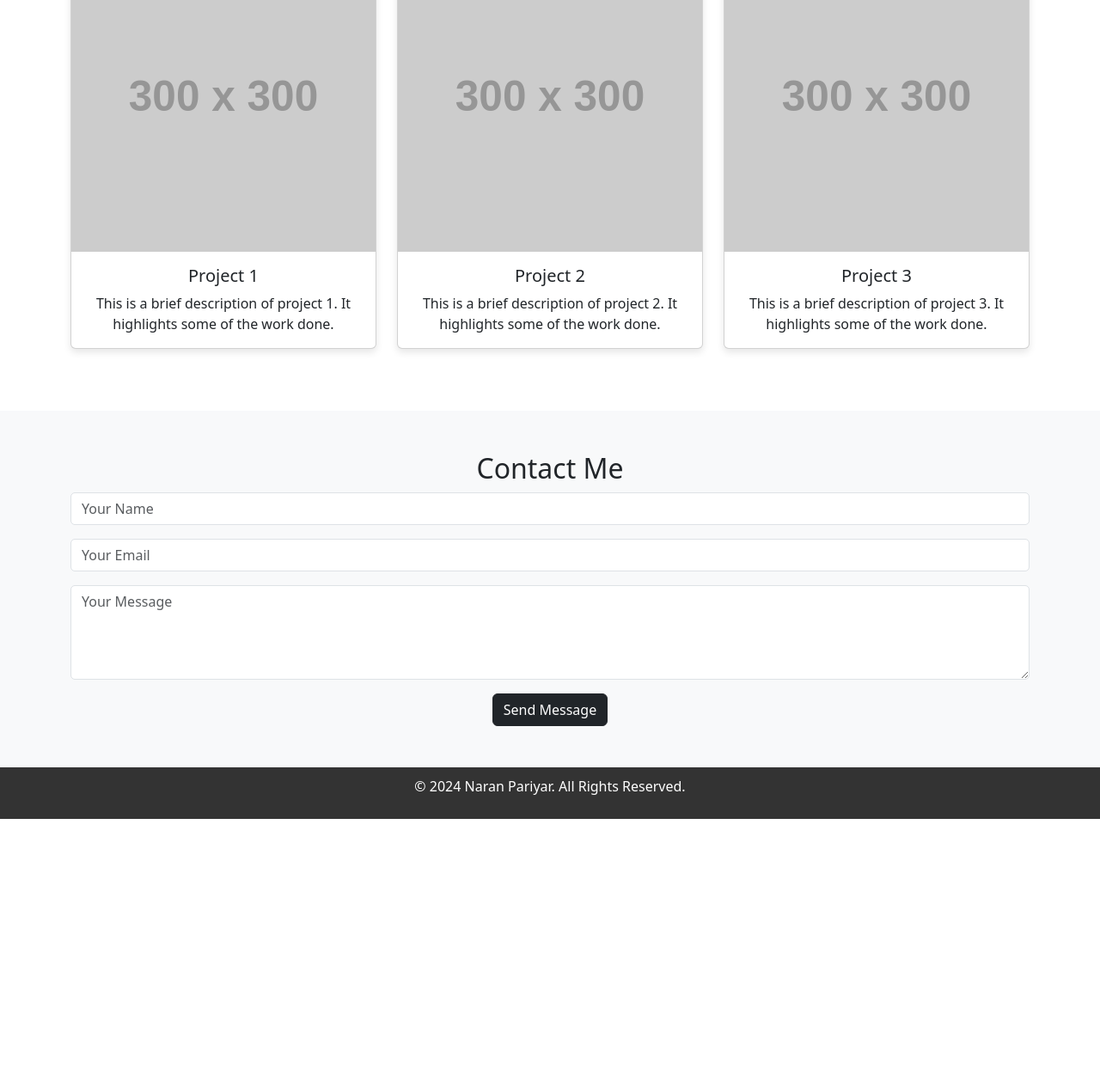
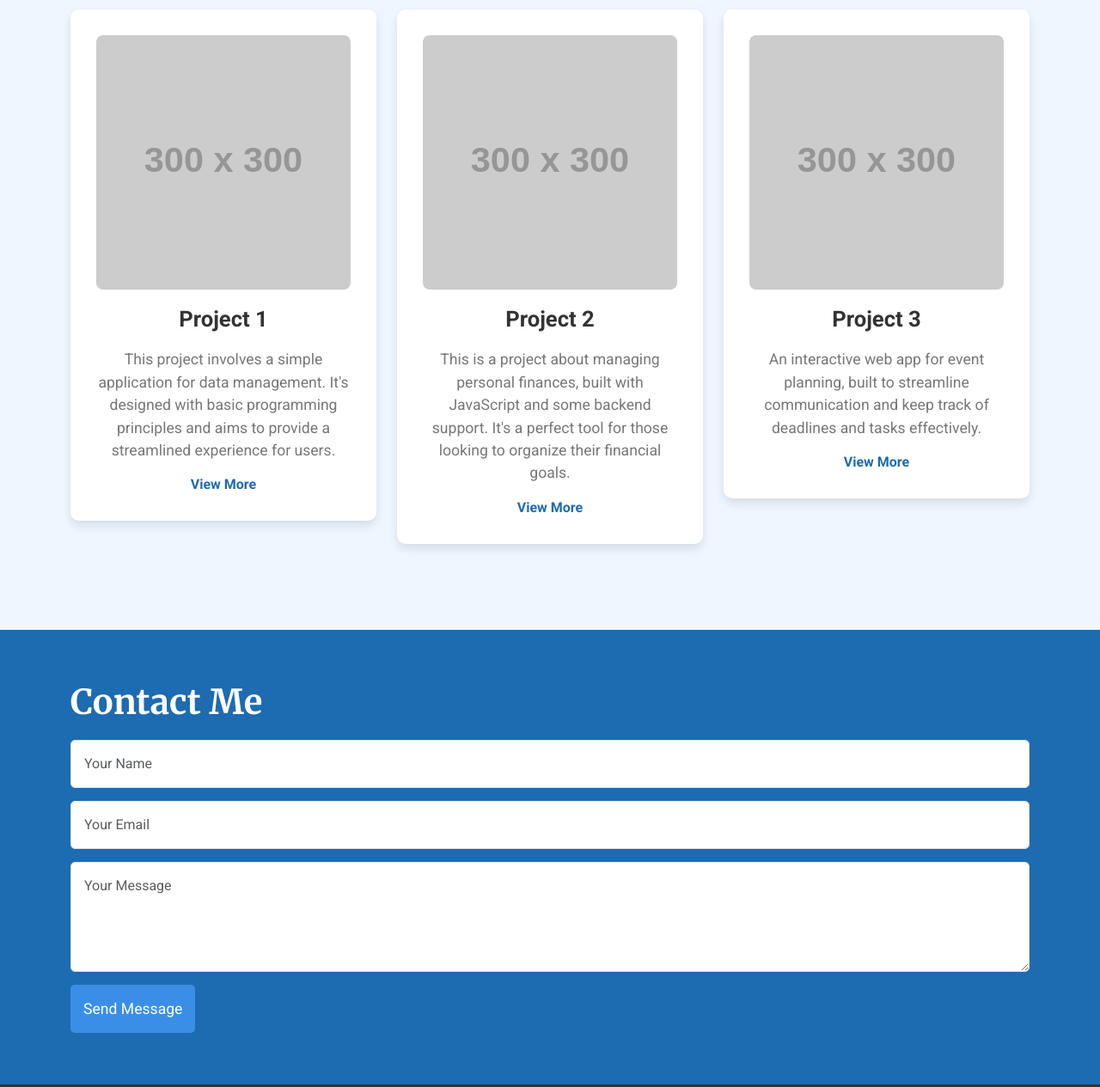
Before and after one commit to naran77/Profile, a plain HTML site: page index.html in a window 1280 px wide. Shown: the part 716-1981 px from the top of the page at 86% size. Before the commit the page ends 1669 px from the top, so only its background shows below. Drawn offline with nearby package versions, Linux system fonts and the light colour scheme; placeholder pictures from the web are drawn by us.

Commit message:
Update index.html

```diff
--- a/index.html
+++ b/index.html
@@ -4,93 +4,193 @@
 <head>
     <meta charset="UTF-8">
     <meta name="viewport" content="width=device-width, initial-scale=1.0">
-    <title>My Portfolio</title>
+    <title>My Classic Portfolio</title>
     <!-- Bootstrap CSS CDN -->
     <link href="https://cdn.jsdelivr.net/npm/bootstrap@5.3.0-alpha1/dist/css/bootstrap.min.css" rel="stylesheet" integrity="sha384-KyZXEJv3W7gKxkjoWzjG8dP6gQVVzHt62tGEgSvkzEovGF1l3OITFjvG8I6A0b3k" crossorigin="anonymous">
+    <!-- Google Fonts for Classic Look -->
+    <link href="https://fonts.googleapis.com/css2?family=Merriweather:wght@400;700&family=Roboto:wght@400;700&display=swap" rel="stylesheet">
     <style>
         /* Custom Styles */
+        body {
+            font-family: 'Roboto', sans-serif;
+            background-color: #f9f9f9;
+            color: #333;
+        }
+
+        /* Blue Gradient Background */
         .hero-section {
-            background-color: #333;
+            background: linear-gradient(135deg, #3a8ee6, #1d6bb1);
             color: #fff;
-            padding: 100px 0;
+            padding: 80px 0;
             text-align: center;
         }
 
-        .hero-section h1 {
-            font-size: 3em;
+        /* Custom Typography for Classic Style */
+        h1, h2 {
+            font-family: 'Merriweather', serif;
         }
 
-        .project-card {
-            box-shadow: 0 4px 8px rgba(0, 0, 0, 0.1);
-            transition: all 0.3s ease;
+        /* About Section */
+        .about {
+            padding: 60px 20px;
+            background-color: #ffffff;
+            text-align: center;
         }
 
-        .project-card:hover {
+        .about h2 {
+            font-size: 2.5em;
+            font-weight: bold;
+            color: #333;
+            margin-bottom: 20px;
+        }
+
+        .about p {
+            font-size: 1.1em;
+            line-height: 1.6;
+            max-width: 900px;
+            margin: 0 auto;
+            font-family: 'Roboto', sans-serif;
+        }
+
+        /* Portfolio Section */
+        .portfolio {
+            padding: 80px 20px;
+            background: #eef6ff;
+        }
+
+        .portfolio .project-card {
+            background-color: #fff;
+            padding: 30px;
+            margin: 20px 0;
+            box-shadow: 0 6px 12px rgba(0, 0, 0, 0.1);
+            border-radius: 10px;
+            transition: all 0.3s ease-in-out;
+        }
+
+        .portfolio .project-card:hover {
             transform: translateY(-10px);
         }
 
-        .contact-form input,
-        .contact-form textarea {
+        .portfolio img {
+            max-width: 100%;
+            border-radius: 8px;
+            margin-bottom: 15px;
+        }
+
+        /* Contact Section */
+        .contact {
+            padding: 60px 20px;
+            background: #1d6bb1;
+            color: white;
+        }
+
+        .contact h2 {
+            font-size: 2.5em;
+            font-weight: bold;
+            color: white;
+            margin-bottom: 20px;
+        }
+
+        .contact .form-control {
             border-radius: 5px;
+            margin-bottom: 15px;
+            padding: 15px;
+        }
+
+        .contact button {
+            background-color: #3a8ee6;
+            color: white;
+            border: none;
+            border-radius: 5px;
+            padding: 15px;
+            font-size: 1.1em;
+        }
+
+        .contact button:hover {
+            background-color: #1d6bb1;
+            cursor: pointer;
         }
 
         footer {
             background-color: #333;
-            color: #fff;
+            color: white;
             text-align: center;
             padding: 10px;
+        }
+
+        /* Unique Layout for Portfolio Cards */
+        .project-card {
+            text-align: center;
+        }
+
+        .project-title {
+            font-size: 1.6em;
+            font-weight: bold;
+            margin-bottom: 15px;
+        }
+
+        .project-description {
+            font-size: 1.1em;
+            margin-bottom: 15px;
+            color: #777;
+        }
+
+        .project-link {
+            text-decoration: none;
+            font-weight: bold;
+            color: #1d6bb1;
+        }
+
+        .project-link:hover {
+            color: #3a8ee6;
         }
     </style>
 </head>
 
 <body>
-
     <!-- Hero Section -->
     <section class="hero-section">
         <div class="container">
-            <h1>Welcome to My Portfolio</h1>
-            <p>Hi, I'm <strong>Naran Pariyar</strong>, a passionate government officer with a background in Business Studies (BBS). I have basic knowledge in computer science and IT. Explore my work below!</p>
+            <h1>Welcome to My Classic Portfolio</h1>
+            <p>Hi, I'm <strong>Naran Pariyar</strong>, a government officer with a background in Business Studies (BBS). I have a passion for technology and basic knowledge of Computer Science and IT. Explore my work and experience below!</p>
         </div>
     </section>
 
     <!-- About Section -->
-    <section id="about" class="py-5 bg-light">
-        <div class="container text-center">
+    <section id="about" class="about">
+        <div class="container">
             <h2>About Me</h2>
-            <p>I am a dedicated government officer with an interest in technology. I have a strong academic background in Business Studies (BBS) and basic knowledge in Computer Science (CS) and IT. My goal is to leverage my skills and knowledge to make meaningful contributions in my work and in the tech field.</p>
+            <p>I am a dedicated government officer with a background in Business Studies (BBS). My journey in the world of technology began with my fascination with computers and programming. I have acquired basic knowledge in Computer Science and IT, and I aim to combine my skills and experience to make meaningful contributions to my work.</p>
         </div>
     </section>
 
     <!-- Portfolio Section -->
-    <section id="portfolio" class="py-5">
-        <div class="container text-center">
-            <h2>My Portfolio</h2>
+    <section id="portfolio" class="portfolio">
+        <div class="container">
+            <h2 class="text-center">My Portfolio</h2>
             <div class="row">
-                <div class="col-md-4 mb-4">
-                    <div class="card project-card">
-                        <img src="https://via.placeholder.com/300" class="card-img-top" alt="Project 1">
-                        <div class="card-body">
-                            <h5 class="card-title">Project 1</h5>
-                            <p class="card-text">This is a brief description of project 1. It highlights some of the work done.</p>
-                        </div>
+                <div class="col-md-4">
+                    <div class="project-card">
+                        <img src="https://via.placeholder.com/300" alt="Project 1">
+                        <div class="project-title">Project 1</div>
+                        <div class="project-description">This project involves a simple application for data management. It's designed with basic programming principles and aims to provide a streamlined experience for users.</div>
+                        <a href="#" class="project-link">View More</a>
                     </div>
                 </div>
-                <div class="col-md-4 mb-4">
-                    <div class="card project-card">
-                        <img src="https://via.placeholder.com/300" class="card-img-top" alt="Project 2">
-                        <div class="card-body">
-                            <h5 class="card-title">Project 2</h5>
-                            <p class="card-text">This is a brief description of project 2. It highlights some of the work done.</p>
-                        </div>
+                <div class="col-md-4">
+                    <div class="project-card">
+                        <img src="https://via.placeholder.com/300" alt="Project 2">
+                        <div class="project-title">Project 2</div>
+                        <div class="project-description">This is a project about managing personal finances, built with JavaScript and some backend support. It's a perfect tool for those looking to organize their financial goals.</div>
+                        <a href="#" class="project-link">View More</a>
                     </div>
                 </div>
-                <div class="col-md-4 mb-4">
-                    <div class="card project-card">
-                        <img src="https://via.placeholder.com/300" class="card-img-top" alt="Project 3">
-                        <div class="card-body">
-                            <h5 class="card-title">Project 3</h5>
-                            <p class="card-text">This is a brief description of project 3. It highlights some of the work done.</p>
-                        </div>
+                <div class="col-md-4">
+                    <div class="project-card">
+                        <img src="https://via.placeholder.com/300" alt="Project 3">
+                        <div class="project-title">Project 3</div>
+                        <div class="project-description">An interactive web app for event planning, built to streamline communication and keep track of deadlines and tasks effectively.</div>
+                        <a href="#" class="project-link">View More</a>
                     </div>
                 </div>
             </div>
@@ -98,20 +198,14 @@
     </section>
 
     <!-- Contact Section -->
-    <section id="contact" class="py-5 bg-light">
-        <div class="container text-center">
+    <section id="contact" class="contact">
+        <div class="container">
             <h2>Contact Me</h2>
-            <form class="contact-form">
-                <div class="mb-3">
-                    <input type="text" class="form-control" id="name" placeholder="Your Name" required>
-                </div>
-                <div class="mb-3">
-                    <input type="email" class="form-control" id="email" placeholder="Your Email" required>
-                </div>
-                <div class="mb-3">
-                    <textarea class="form-control" id="message" rows="4" placeholder="Your Message" required></textarea>
-                </div>
-                <button type="submit" class="btn btn-dark">Send Message</button>
+            <form>
+                <input type="text" class="form-control" id="name" placeholder="Your Name" required>
+                <input type="email" class="form-control" id="email" placeholder="Your Email" required>
+                <textarea class="form-control" id="message" rows="4" placeholder="Your Message" required></textarea>
+                <button type="submit">Send Message</button>
             </form>
         </div>
     </section>
```
